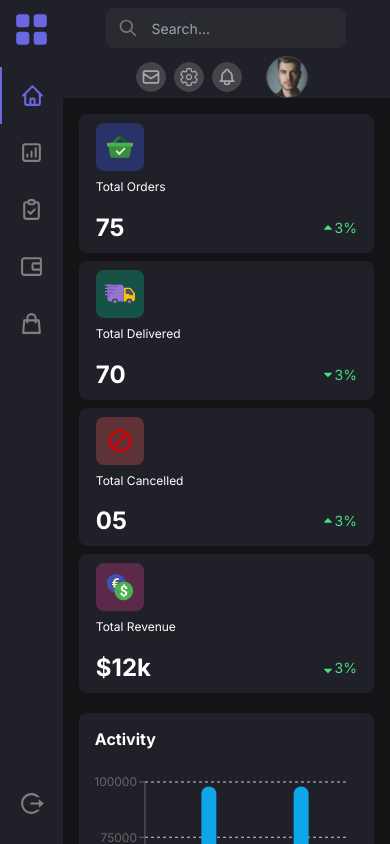
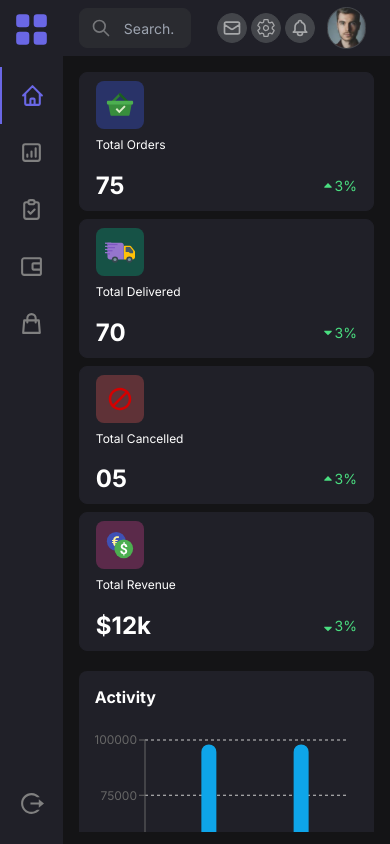
Before and after one commit to akashb12/fitpeo-dashboard, a React (Create React App) app: page / in a window 390 px wide. Built offline with nearby package versions, Linux system fonts and the light colour scheme.

Commit message:
header responsive changes done

```diff
--- a/src/Components/Shared/Header.jsx
+++ b/src/Components/Shared/Header.jsx
@@ -3,12 +3,12 @@ import { HiOutlineSearch, HiOutlineMail, HiOutlineBell } from "react-icons/hi";
 import { IoSettingsOutline } from "react-icons/io5";
 const Header = () => {
     return (
-        <div className='bg-[#202028] h-30 md:h-20 px-4 flex flex-col md:flex-row  justify-between items-center'>
-            <div className='relative mt-2 mb-2 md:mt-0 md:mb-0'>
+        <div className='bg-[#202028] h-30 md:h-20 px-4 flex flex-row  sm:justify-between sm:items-center'>
+            <div className='relative mt-2 mb-2 md:mt-0 md:mb-0 w-[140px]'>
                 <HiOutlineSearch fontSize={20} className='text-[#76777a] absolute top-1/2 -translate-y-1/2 left-3' />
-                <input type='text' placeholder='Search...' className='text-sm bg-[#2a2b30] focus:outline-none active:outline-none h-10 w-[15rem] md:w-[24rem] border border-[#2a2b30] rounded-lg px-4 pl-11 pr-4' />
+                <input type='text' placeholder='Search...' className='text-sm bg-[#2a2b30] focus:outline-none active:outline-none h-10 w-[7rem] md:w-[24rem] border border-[#2a2b30] rounded-lg px-4 pl-11 pr-4' />
             </div>
-            <div className='flex items-center mr-2 gap-2'>
+            <div className='flex items-center mr-2 gap-1 md:gap-2'>
                 <div className='border border-[#43454a] bg-[#43454a] rounded-full p-1 md:p-2'>
                     <HiOutlineMail fontSize={20} className='text-[#a7a8aa] cursor-pointer' />
                 </div>
@@ -18,7 +18,7 @@ const Header = () => {
                 <div className='border border-[#43454a] bg-[#43454a] rounded-full p-1 md:p-2'>
                     <HiOutlineBell fontSize={20} className='text-[#a7a8aa] cursor-pointer' />
                 </div>
-                <div className='border border-[#43454a] bg-[#43454a] rounded-full ml-4'>
+                <div className='border border-[#43454a] bg-[#43454a] rounded-full ml-2 md:ml-4'>
                     <img className='w-10 h-10 object-cover rounded-full cursor-pointer' src="./face.jpg" alt="face"/>
                 </div>
             </div>
--- a/src/index.css
+++ b/src/index.css
@@ -40,7 +40,7 @@
 /* responsive css */
 
 /* Apply styles for screens below 640px (sm) */
-@media (min-width: 450px) {
+@media (min-width: 430px) {
 	.order-table{
 		width: 100%;
 	}
```
